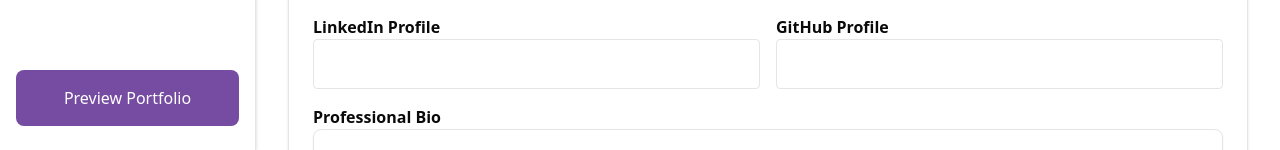
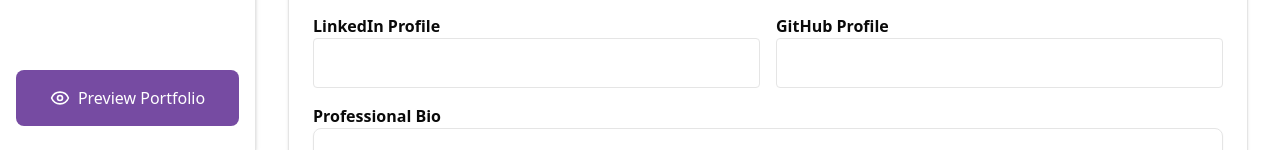
Before and after one commit to BinaryTree-WebBuilder/WebsiteBuilder, a Next.js app in the folder binarytree/: page /builder/sections/personalinfo in a window 1280 px wide. Shown: the part 650-800 px from the top of the page. Built offline with nearby package versions, Linux system fonts and the light colour scheme; no server answers.

Commit message:
Update Truncate

```diff
--- a/binarytree/app/builder/components/Sidebar.tsx
+++ b/binarytree/app/builder/components/Sidebar.tsx
@@ -3,6 +3,9 @@
 import Link from 'next/link';
 import { usePathname } from 'next/navigation';
 import { User, BookOpen, Briefcase, FileText, X } from 'lucide-react';
+import {
+  Eye,
+} from "lucide-react"
 
 const navItems = [
   { label: 'Personal Info', icon: User, href: '/builder/sections/personalinfo' },
@@ -50,7 +53,8 @@ export default function Sidebar({ closeSidebar }: { closeSidebar?: () => void })
       {/* Bottom Button */}
       <div className="mt-auto pt-6">
         <Link href="/builder">
-          <button className="cursor-pointer w-full bg-gradient-primary-1 hover:bg-blue-700 text-white text-md p-4 rounded-md">
+          <button className="flex justify-center items-center gap-2 align-middle cursor-pointer w-full bg-gradient-primary-1 hover:bg-blue-700 text-white text-md p-4 rounded-md">
+            <Eye className="w-5 h-5" />
             Preview Portfolio
           </button>
         </Link>
--- a/binarytree/app/builder/components/Topbar.tsx
+++ b/binarytree/app/builder/components/Topbar.tsx
@@ -19,7 +19,7 @@ export default function Topbar({ toggleSidebar }: { toggleSidebar: () => void })
   }, []);
 
   return (
-    <div className="w-full flex justify-between items-center p-4 bg-white border-b shadow-sm relative">
+    <div className="fixed top-0 left-0 w-full z-50 flex justify-between items-center p-4 bg-white border-b shadow-sm">
       {/* Hamburger for mobile */}
       <div className="md:hidden">
         <button onClick={toggleSidebar}>
--- a/binarytree/app/builder/layout.tsx
+++ b/binarytree/app/builder/layout.tsx
@@ -16,7 +16,7 @@ export default function BuilderLayout({ children }: { children: React.ReactNode
       {/* Sidebar */}
       <div className={`
           transition-transform transform bg-white shadow-md w-64
-          fixed inset-y-0 left-0 z-50
+          fixed inset-y-0 left-0 z-51
           ${isSidebarOpen ? 'translate-x-0' : '-translate-x-full'}
           md:!static md:!translate-x-0 md:!block
         `}
@@ -27,7 +27,7 @@ export default function BuilderLayout({ children }: { children: React.ReactNode
       {/* Main content area */}
       <div className="flex-1 flex flex-col overflow-auto">
         <Topbar toggleSidebar={toggleSidebar} />
-        <main className="p-4">{children}</main>
+        <main className="p-4 mt-20">{children}</main>
       </div>
     </div>
   );
--- a/binarytree/app/builder/page.tsx
+++ b/binarytree/app/builder/page.tsx
@@ -5,7 +5,7 @@ import React from 'react';
 export default function SkeletonBuilderPage() {
 
   return (
-    <main className="min-h-screen flex items-center justify-center bg-gray-100 p-6">
+    <main className="min-h-screen flex items-center justify-center bg-gray-100">
       <div className="max-w-3xl w-full bg-white rounded-xl shadow-md p-10 text-center">
         <h1 className="text-2xl font-bold mb-4">Gonna be Preview section</h1>
         <p className="text-gray-600">This is where the preview or skeleton components will be displayed in the future.</p>
--- a/binarytree/app/builder/sections/education/page.tsx
+++ b/binarytree/app/builder/sections/education/page.tsx
@@ -85,7 +85,7 @@ export default function EducationFormPage() {
             value={`item-${idx}`}
             className="border border-gray-200 py-3 px-6 rounded-lg shadow-sm"
           >
-            <AccordionTrigger className="text-xl font-semibold text-left text-gray-900 cursor-pointer">
+            <AccordionTrigger className="truncate text-xl font-semibold text-left text-gray-900 cursor-pointer">
               <span className="truncate">{edu.institution_name}</span>
             </AccordionTrigger>
             <AccordionContent className="text-lg leading-relaxed">
--- a/binarytree/app/builder/sections/personalinfo/page.tsx
+++ b/binarytree/app/builder/sections/personalinfo/page.tsx
@@ -157,7 +157,7 @@ export default function PersonalInfoPage() {
           </div>
 
           <div className="md:col-span-2 text-center">
-            <Button className="w-1/2 p-8 bg-gradient-primary-2" type="submit" disabled={formState === 'loading'}>
+            <Button className="w-3/5 p-8 bg-gradient-primary-2" type="submit" disabled={formState === 'loading'}>
               {formState === 'loading' ? 'Saving...' : 'Save Info'}
             </Button>
           </div>
```
